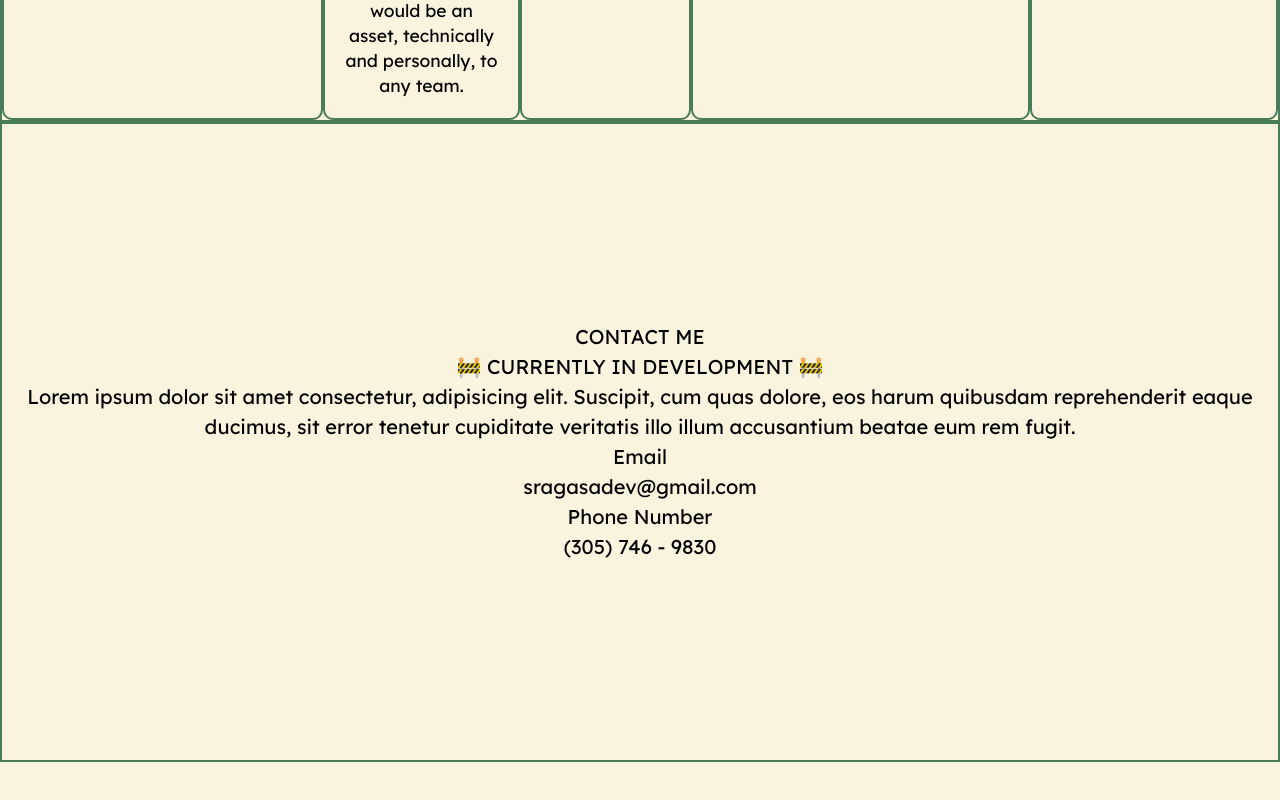
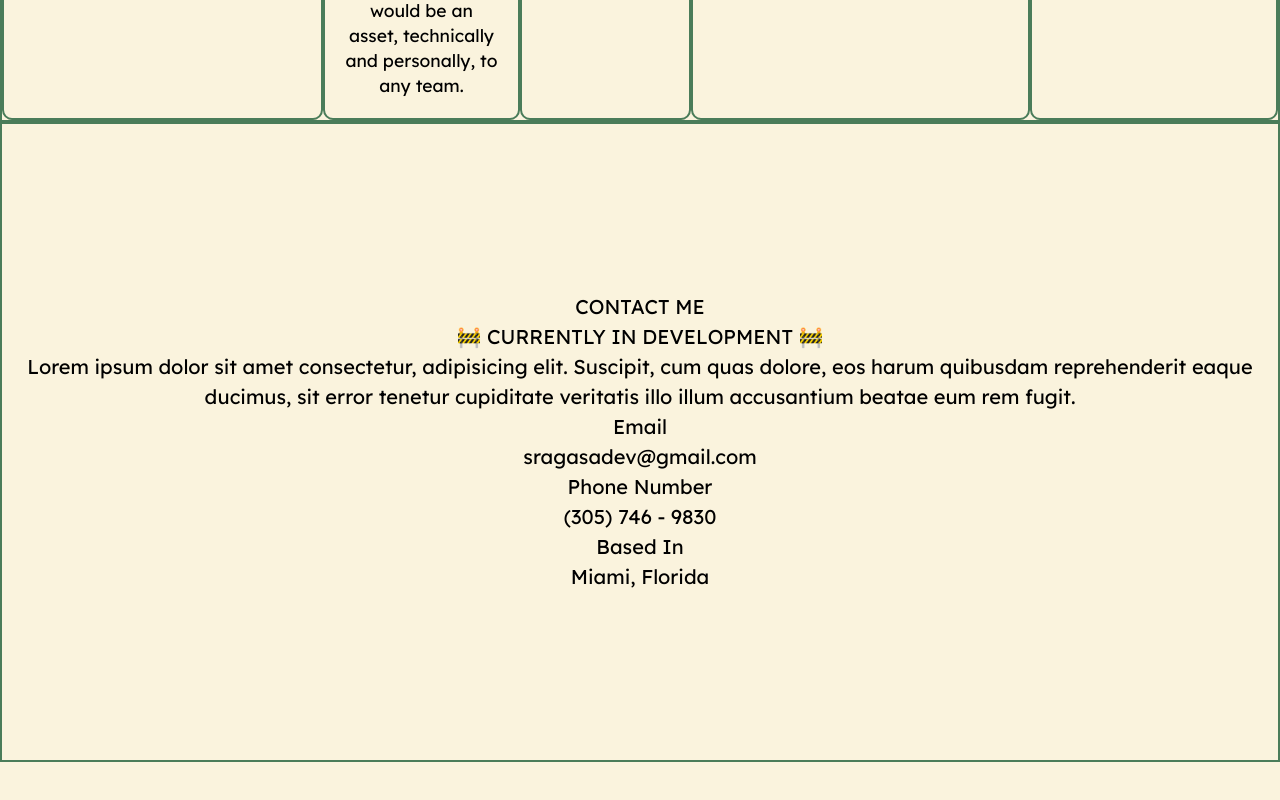
Before and after one commit to sragasadev/Portfolio, a React (Vite) app in the folder Portfolio/: page / in a window 1280 px wide. Shown: the part 5216-6016 px from the top of the page. Built offline with nearby package versions, Linux system fonts and the light colour scheme.

Commit message:
Added location

```diff
--- a/Portfolio/src/components/ContactMe.jsx
+++ b/Portfolio/src/components/ContactMe.jsx
@@ -15,6 +15,8 @@ function ContactMe() {
 			<h3>sragasadev@gmail.com</h3>
 			<h2>Phone Number</h2>
 			<h3>(305) 746 - 9830</h3>
+			<h2>Based In</h2>
+			<h3>Miami, Florida</h3>
 		</section>
 	);
 }
```
